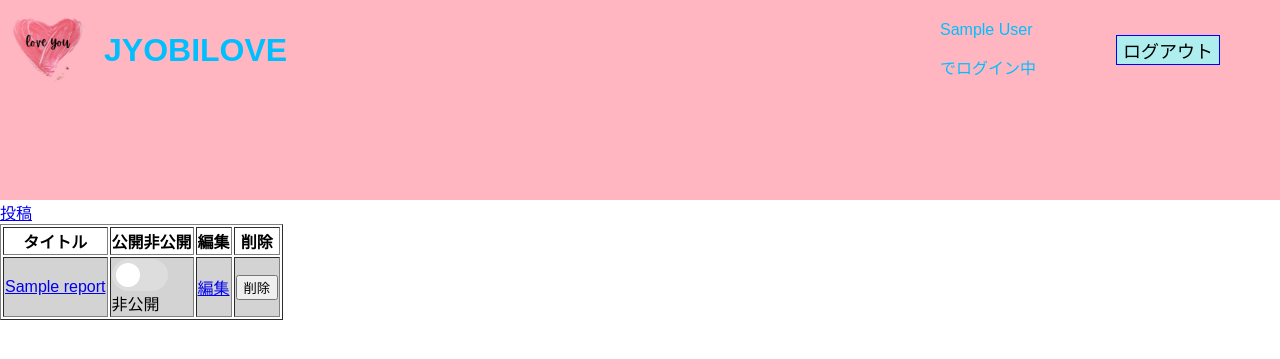
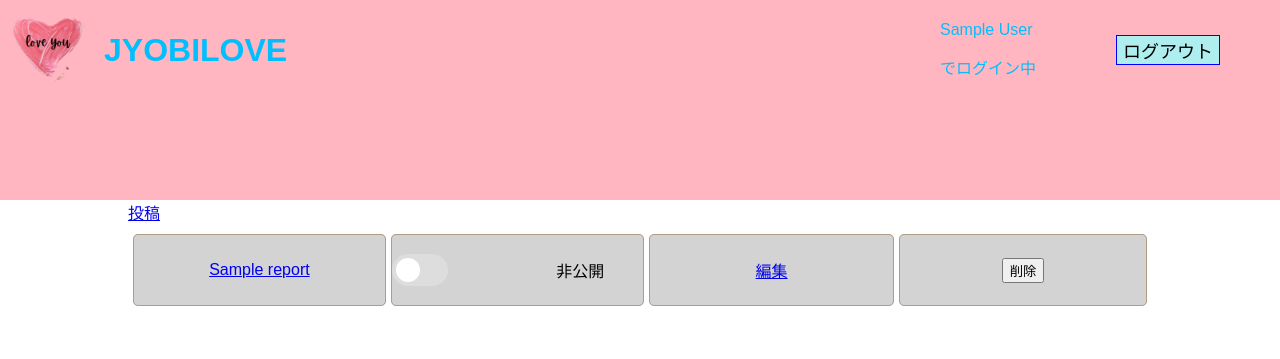
Before and after one commit to Kuya0307/LOVEBLOG2, a PHP site: page /php/table.php in a window 1280 px wide. Shown: the top 359 px of the page. Run offline with PHP 8.4, Linux system fonts and the light colour scheme; the visitor is signed in with stand-in values (Sample User, id 1); tables that the repository leaves empty or names only in its code hold one stand-in row (values such as "Sample post"); data that the repository does not hold is empty; some web fonts are replaced.

Commit message:
[update]テーブルのcss

```diff
--- a/css/table.css
+++ b/css/table.css
@@ -42,3 +42,58 @@
     transform: translateX(100%);
     background-color: blue;
   }
+/* コンテンツ幅 */
+  .content {
+    max-width: 80%;
+    margin: 0 auto;
+    /* background-color:#fafafa; */
+  }
+/* aタグ処理 */
+  a:hover{
+    color:#a9cce6;
+  }
+
+   /* テーブル位置調整 */
+   table {
+    border-collapse:  collapse;
+}
+
+th {
+    width:  300px;
+    height: 80px;
+}
+td {
+    text-align:  center;
+     width:  300px;
+    height: 50px;
+}
+/* トグルボタンの位置調整 */
+span{
+  position: absolute;
+  top: 50%;
+  left: 50%;
+  transform: translate(-50%,-50%);
+}
+
+  /* テーブルタグ */
+  table{
+    border-collapse:separate;
+    border-spacing: 5px;
+    width: 100%;
+  }
+
+  table th,table td{
+    border-radius: 5px;
+    text-align: center;
+    padding: 10px 0;
+  }
+
+  /* table th{
+    background-color: #c79852;
+    color: white;
+    border:solid 1px #927141;
+  } */
+
+  table td{
+    border:solid 1px #af9d85;
+  }
--- a/php/table.php
+++ b/php/table.php
@@ -22,12 +22,13 @@ include '../inc/head.php';
 </header>
 
 <body>
-<table border="1">
+    <div class="content">
+<table>
         <tr>
-            <th>タイトル</th>
+            <!-- <th>タイトル</th>
             <th>公開非公開</th>
             <th>編集</th>
-            <th>削除</th>
+            <th>削除</th> -->
         </tr>
 
 <?php
@@ -118,5 +119,6 @@ include '../inc/head.php';
 
 
 </script>
+</div>
 </body>
 </html>
```
Also changed, not shown: css/index.css (added, +48 -0 lines), php/index.php (+5 -3 lines).
